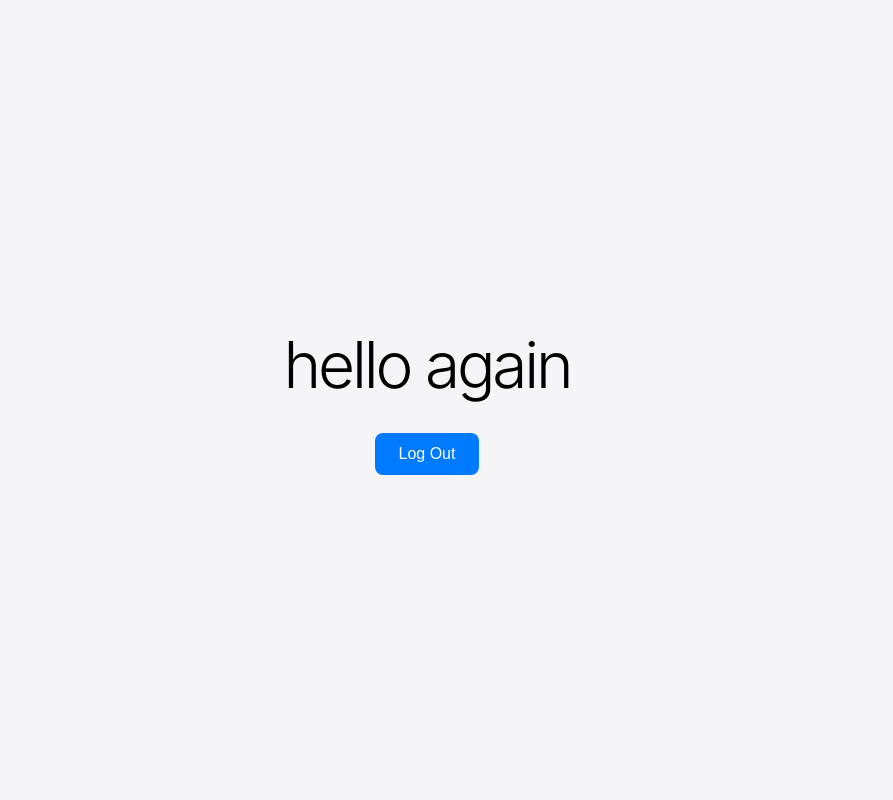
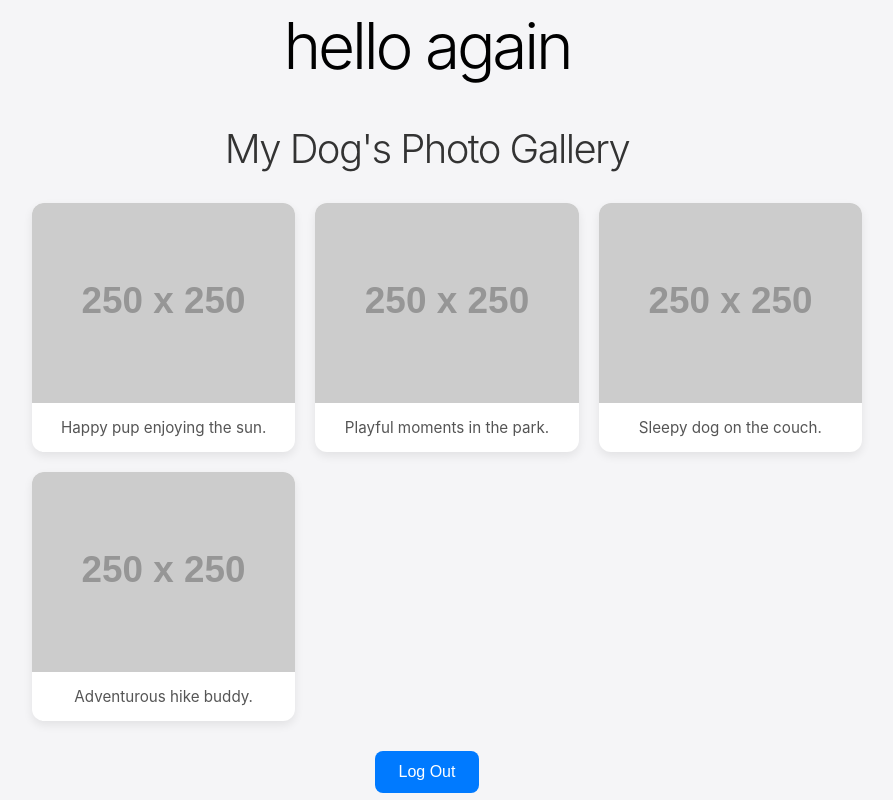
Before and after one commit to vincentdefelice-gif/helloworld, a website: page welcome.html in a window 1280 px wide. Shown: the whole page, without its empty margins (213-1106 px from the left). Drawn offline with Linux system fonts and the light colour scheme; sample sign-in values are in the browser's storage; placeholder pictures from the web are drawn by us.

Commit message:
feat: Add dog photo gallery to welcome page

```diff
--- a/welcome.html
+++ b/welcome.html
@@ -48,6 +48,50 @@
             background-color: #005ecb;
         }
 
+        .photo-gallery-title {
+            font-size: 2.5rem;
+            font-weight: 300;
+            letter-spacing: -0.04em;
+            margin-top: 40px;
+            margin-bottom: 30px;
+            color: #333;
+        }
+
+        .photo-gallery {
+            display: grid;
+            grid-template-columns: repeat(auto-fit, minmax(250px, 1fr));
+            gap: 20px;
+            max-width: 900px;
+            width: 100%;
+            margin: 0 auto;
+            padding: 0 20px;
+        }
+
+        .photo-item {
+            background-color: #fff;
+            border-radius: 12px;
+            overflow: hidden;
+            box-shadow: 0 4px 10px rgba(0, 0, 0, 0.08);
+            transition: transform 0.2s ease-in-out;
+        }
+
+        .photo-item:hover {
+            transform: translateY(-5px);
+        }
+
+        .photo-item img {
+            width: 100%;
+            height: 200px; /* Fixed height for uniformity */
+            object-fit: cover; /* Cover the area, cropping if necessary */
+            display: block;
+        }
+
+        .photo-item-caption {
+            padding: 15px;
+            font-size: 0.95rem;
+            color: #555;
+        }
+
         @keyframes fadeIn {
             from {
                 opacity: 0;
@@ -58,11 +102,45 @@
                 transform: translateY(0);
             }
         }
+
+        @media (max-width: 768px) {
+            h1 {
+                font-size: 2.5rem;
+            }
+            .photo-gallery-title {
+                font-size: 1.8rem;
+            }
+            .photo-gallery {
+                grid-template-columns: 1fr; /* Single column on smaller screens */
+            }
+            .photo-item img {
+                height: 180px;
+            }
+        }
     </style>
 </head>
 <body>
     <div class="main-content">
         <h1>hello again</h1>
+        <h2 class="photo-gallery-title">My Dog's Photo Gallery</h2>
+        <div class="photo-gallery">
+            <div class="photo-item">
+                <img src="https://via.placeholder.com/250/F5F5F7/555555?text=Dog+Photo+1" alt="Dog Photo 1">
+                <div class="photo-item-caption">Happy pup enjoying the sun.</div>
+            </div>
+            <div class="photo-item">
+                <img src="https://via.placeholder.com/250/F5F5F7/555555?text=Dog+Photo+2" alt="Dog Photo 2">
+                <div class="photo-item-caption">Playful moments in the park.</div>
+            </div>
+            <div class="photo-item">
+                <img src="https://via.placeholder.com/250/F5F5F7/555555?text=Dog+Photo+3" alt="Dog Photo 3">
+                <div class="photo-item-caption">Sleepy dog on the couch.</div>
+            </div>
+            <div class="photo-item">
+                <img src="https://via.placeholder.com/250/F5F5F7/555555?text=Dog+Photo+4" alt="Dog Photo 4">
+                <div class="photo-item-caption">Adventurous hike buddy.</div>
+            </div>
+        </div>
         <button id="logout-button" class="button">Log Out</button>
     </div>
 
```
